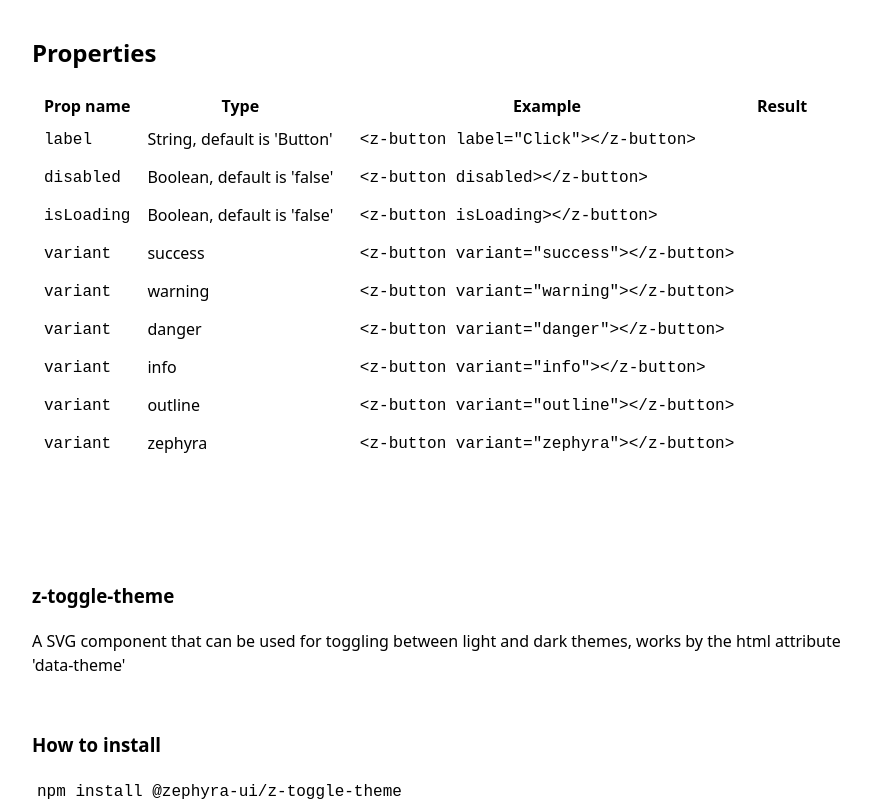
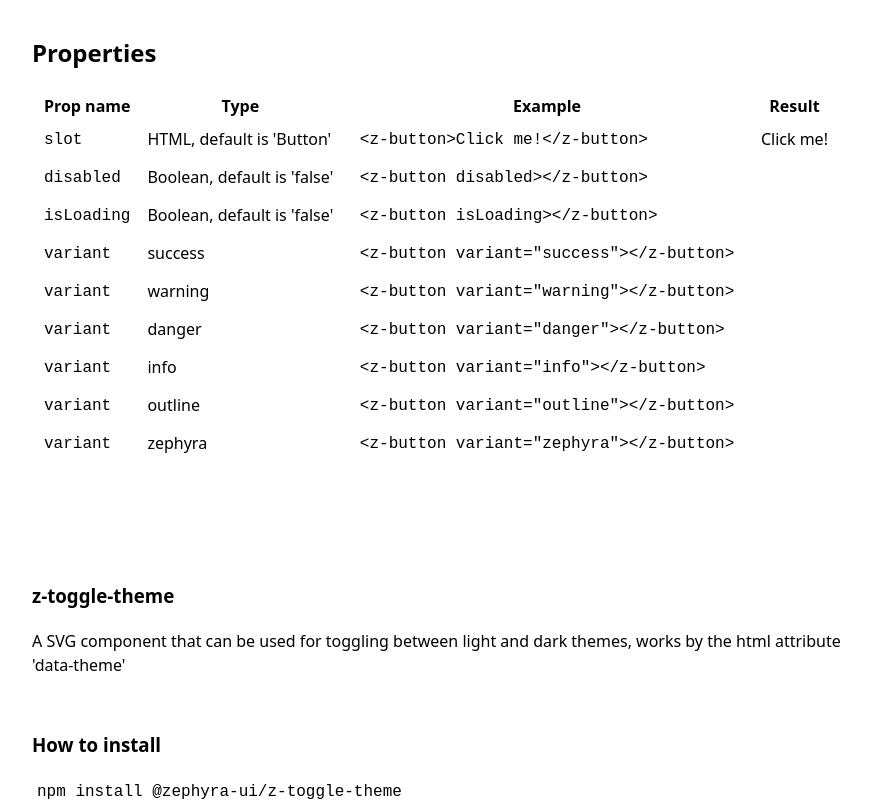
Before and after one commit to RicardoD4W/zephyra-ui, an Astro site in the folder packages/demo-web/: page / in a window 1280 px wide. Shown: the part 1480-2289 px from the top of the page, without its empty margins (296-1167 px from the left). Built offline with nearby package versions, Linux system fonts and the light colour scheme; Astro itself is replaced by a stand-in of ours.

Commit message:
feat(demo-web): :sparkles: Detected when  a property is a slot

```diff
--- a/packages/demo-web/src/components/ZComponent.astro
+++ b/packages/demo-web/src/components/ZComponent.astro
@@ -63,10 +63,15 @@ const { title, description, args } = Astro.props;
                     <code>{propName}</code>
                   </td>
                   <td>{propType}</td>
-                  <td>
-                    <code>&nbsp;&lt;{title}{propName && ' '+ propName}{propValue}&gt;&lt;/{title}&gt;&nbsp; </code>
-                  </td>
-                  <td><{title} {propName}{propValue.replace('"','').replace('"','')}></td>
+
+                  {propName === 'slot'
+                  ? <td><code>&nbsp;&lt;{title}&gt;{propValue}&lt;/{title}&gt;&nbsp; </code></td>
+                  : <td><code>&nbsp;&lt;{title}{propName && ' '+ propName}{propValue}&gt;&lt;/{title}&gt;&nbsp; </code></td>}
+
+                  {propName === 'slot'
+                  ? <td><{title}> {propValue}</td>
+                  : <td><{title} {propName}{propValue.replace('"','').replace('"','')}></td>}
+
                 </tr>
               )
             )
--- a/packages/demo-web/src/data/componentList.json
+++ b/packages/demo-web/src/data/componentList.json
@@ -5,9 +5,9 @@
     "args": {
       "props": [
         {
-          "propName": "label",
-          "propType": "String, default is 'Button'",
-          "propValue": "=\"Click\""
+          "propName": "slot",
+          "propType": "HTML, default is 'Button'",
+          "propValue": "Click me!"
         },
         {
           "propName": "disabled",
```
